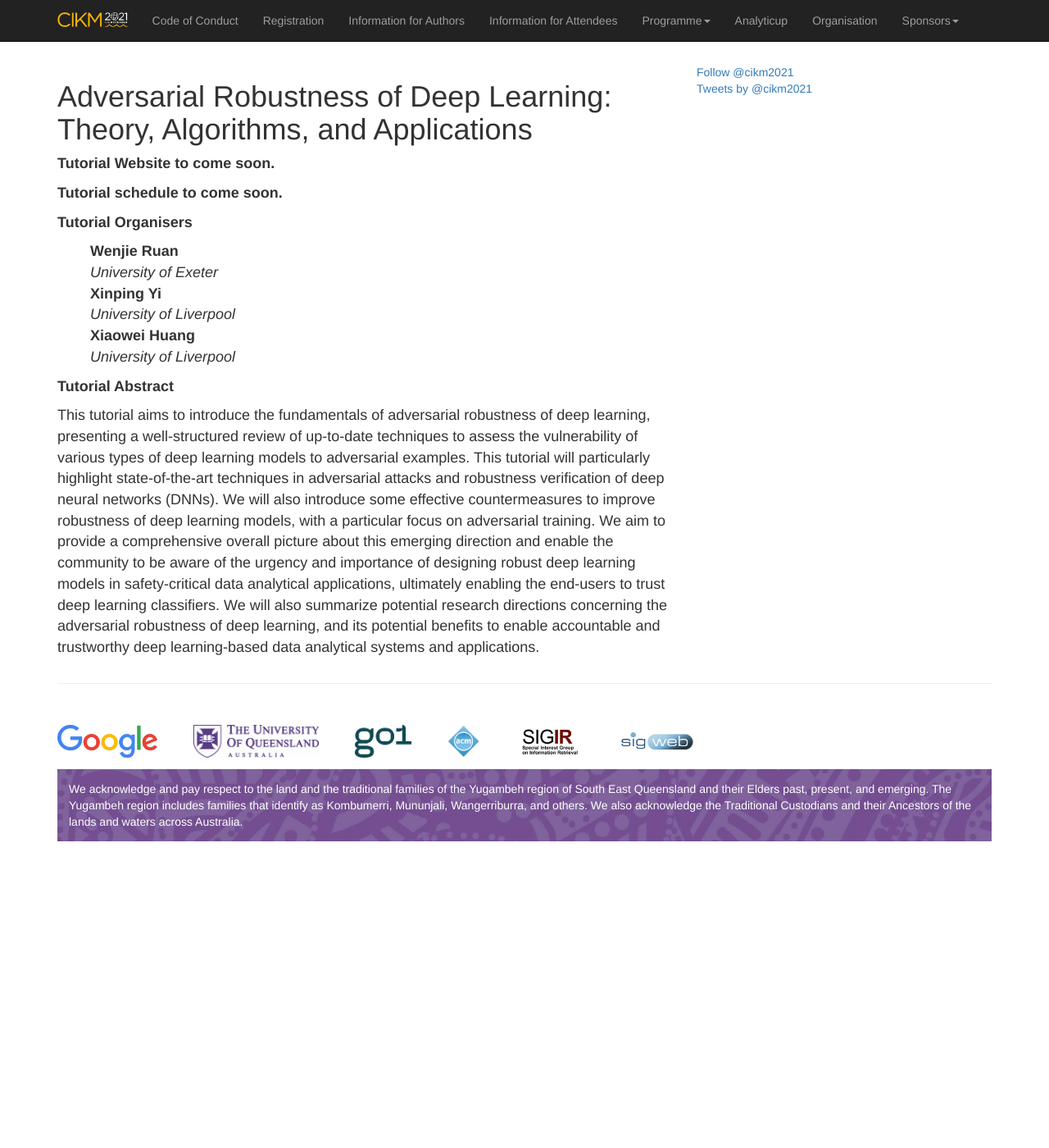
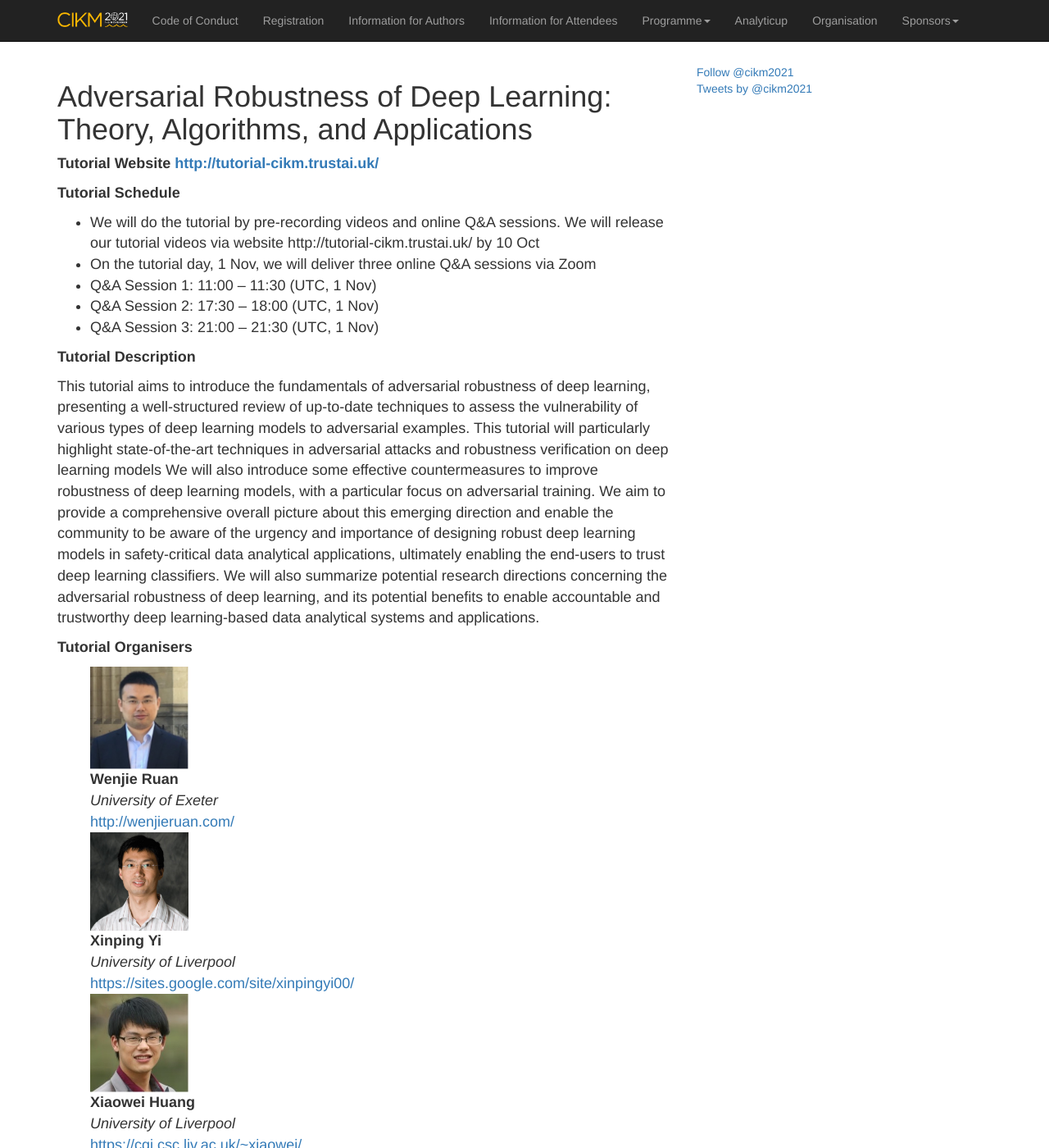
Before and after one commit to ielab/cikm2021-website, a Jekyll site: the page built from _tutorials/aversarial-robustness-of-deep-learning-theory-algorithms-and-applications.md, in a window 1280 px wide and 1400 px high. Shown: the whole window at 82% size. Built offline with Jekyll 4.4.1, drawn with Linux system fonts in a browser that asks for light colours; comment, search, counter and statistics services are not loaded.

Commit message:
Update adversarial robustness of DL tutorial.

```diff
--- a/_tutorials/aversarial-robustness-of-deep-learning-theory-algorithms-and-applications.md
+++ b/_tutorials/aversarial-robustness-of-deep-learning-theory-algorithms-and-applications.md
@@ -1,8 +1,21 @@
 ---
 acm_id: tt3194
-website:
+website: "http://tutorial-cikm.trustai.uk/"
 author_bios:
+ - <a href="http://wenjieruan.com/">http://wenjieruan.com/</a>
+ - <a href="https://sites.google.com/site/xinpingyi00/">https://sites.google.com/site/xinpingyi00/</a>
+ - <a href="https://cgi.csc.liv.ac.uk/~xiaowei/">https://cgi.csc.liv.ac.uk/~xiaowei/</a>
 author_imgs:
+ - /img/tutorials/adversarial/wenjie.jpg
+ - /img/tutorials/adversarial/xiaowei.jpg
+ - /img/tutorials/adversarial/xinping.jpg
 schedule:
+ - We will do the tutorial by pre-recording videos and online Q&A sessions. We will release our tutorial videos via website http://tutorial-cikm.trustai.uk/ by 10 Oct
+ - On the tutorial day, 1 Nov, we will deliver three online Q&A sessions via Zoom
+ - "Q&A Session 1: 11:00 – 11:30 (UTC, 1 Nov)"
+ - "Q&A Session 2: 17:30 – 18:00 (UTC, 1 Nov)"
+ - "Q&A Session 3: 21:00 – 21:30 (UTC, 1 Nov)"
 abstract: This tutorial aims to introduce the fundamentals of adversarial robustness of deep learning, presenting a well-structured review of up-to-date techniques to assess the vulnerability of various types of deep learning models to adversarial examples. This tutorial will particularly highlight state-of-the-art techniques in adversarial attacks and robustness verification of deep neural networks (DNNs). We will also introduce some effective countermeasures to improve robustness of deep learning models, with a particular focus on adversarial training. We aim to provide a comprehensive overall picture about this emerging direction and enable the community to be aware of the urgency and importance of designing robust deep learning models in safety-critical data analytical applications, ultimately enabling the end-users to trust deep learning classifiers. We will also summarize potential research directions concerning the adversarial robustness of deep learning, and its potential benefits to enable accountable and trustworthy deep learning-based data analytical systems and applications.
 ---
+
+This tutorial aims to introduce the fundamentals of adversarial robustness of deep learning, presenting a well-structured review of up-to-date techniques to assess the vulnerability of various types of deep learning models to adversarial examples. This tutorial will particularly highlight state-of-the-art techniques in adversarial attacks and robustness verification on deep learning models We will also introduce some effective countermeasures to improve robustness of deep learning models, with a particular focus on adversarial training. We aim to provide a comprehensive overall picture about this emerging direction and enable the community to be aware of the urgency and importance of designing robust deep learning models in safety-critical data analytical applications, ultimately enabling the end-users to trust deep learning classifiers. We will also summarize potential research directions concerning the adversarial robustness of deep learning, and its potential benefits to enable accountable and trustworthy deep learning-based data analytical systems and applications.
```
Also changed, not shown: img/tutorials/adversarial/wenjie.jpg (added), img/tutorials/adversarial/xiaowei.jpg (added), img/tutorials/adversarial/xinping.jpg (added).
